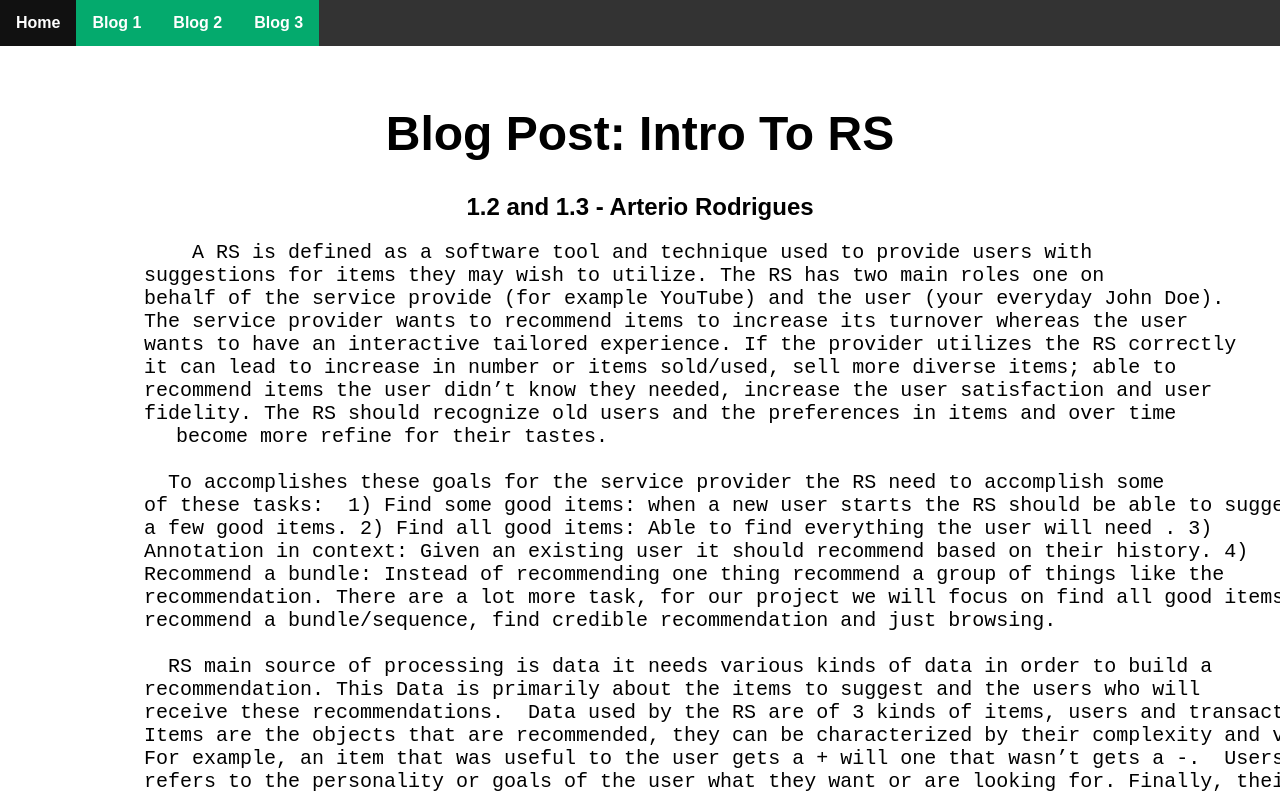
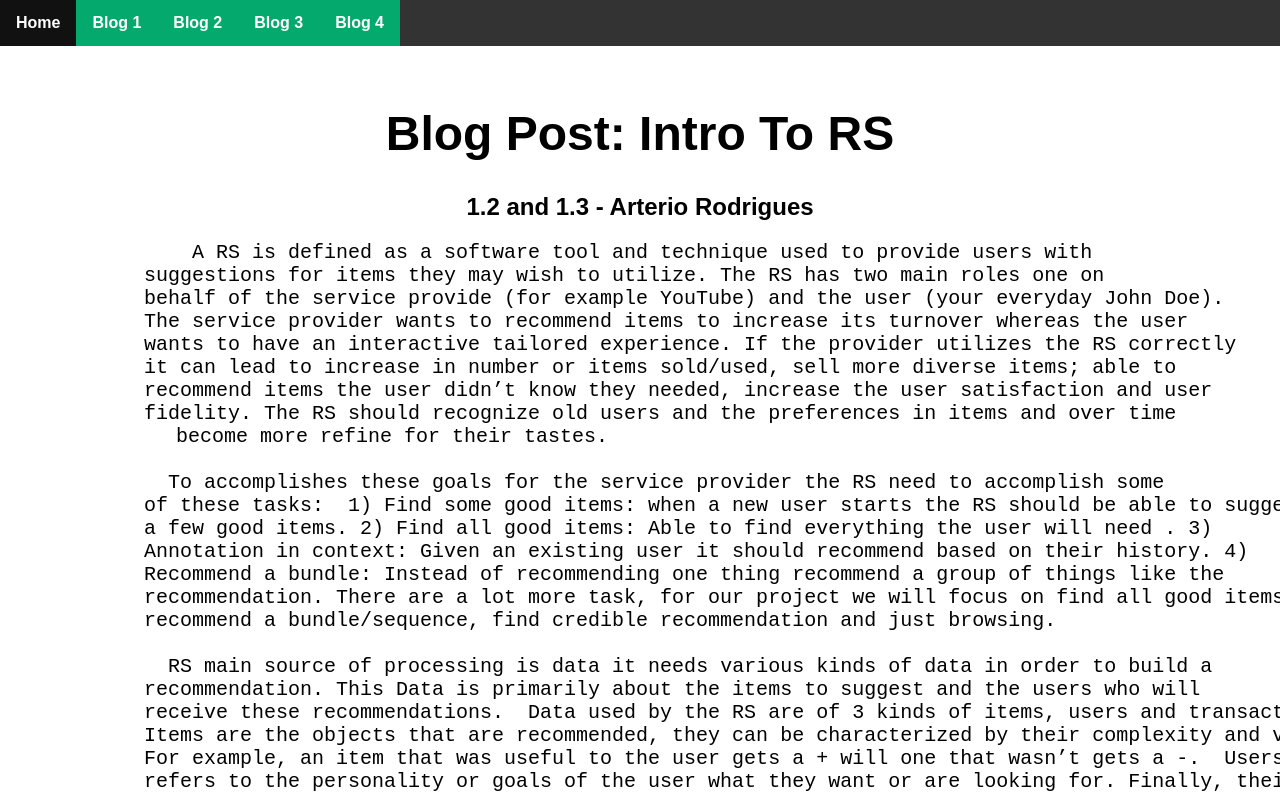
Before and after one commit to ArterioRodrigues/CS499Report, a plain HTML site: page blog2.html in a window 1280 px wide. Shown: the top 793 px of the page. Drawn offline with Linux system fonts and the light colour scheme.

Commit message:
Update blog2.html

```diff
--- a/blog2.html
+++ b/blog2.html
@@ -14,6 +14,7 @@
         <li class= "active"><a href="blog1.html">Blog 1</a></li>
         <li class= "active"><a href="blog2.html">Blog 2</a></li>
         <li class= "active"><a href="blog3.html">Blog 3</a></li>
+	<li class= "active"><a href="blog4.html">Blog 4</a></li>
     </ul>
     <div class = "top">
         <img src="" alt="">
```
